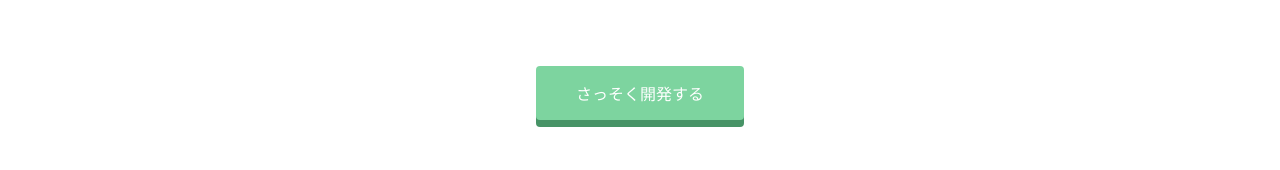
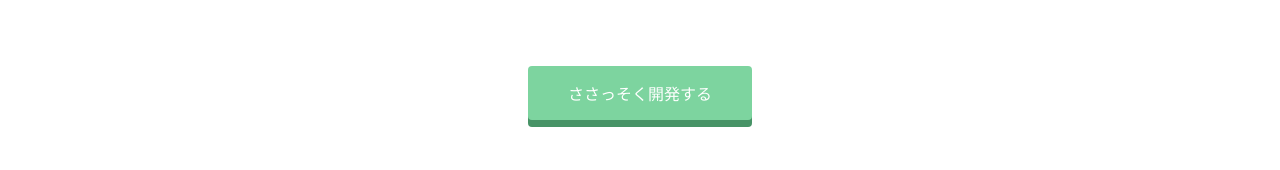
Before and after one commit to bamboo-house/bamboo-house.github.io, a plain HTML site: page index.html in a window 1280 px wide. Shown: the part 1426-1596 px from the top of the page. Drawn offline with Linux system fonts and the light colour scheme.

Commit message:
Update index.html

```diff
--- a/index.html
+++ b/index.html
@@ -77,7 +77,7 @@
         <h2>さぁ、あなたもProgateでプログラミングを学んでみませんか?</h2>
         <h3>Let's learn to code, learn to be creative!</h3>
       </div>
-      <span class="btn message">さっそく開発する</span>
+      <span class="btn message">ささっそく開発する</span>
     </div>
   </div>
   <footer>
```
